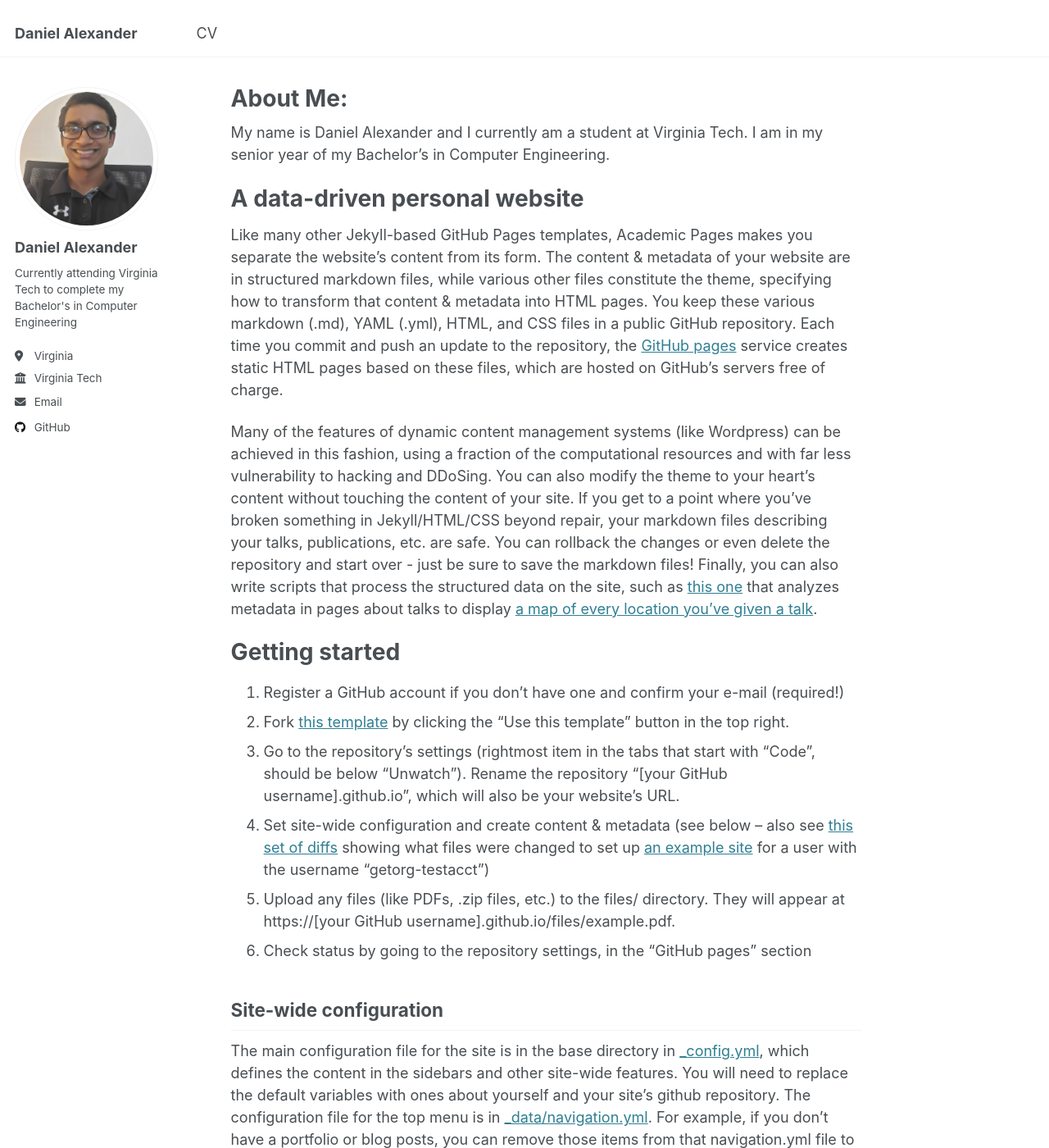
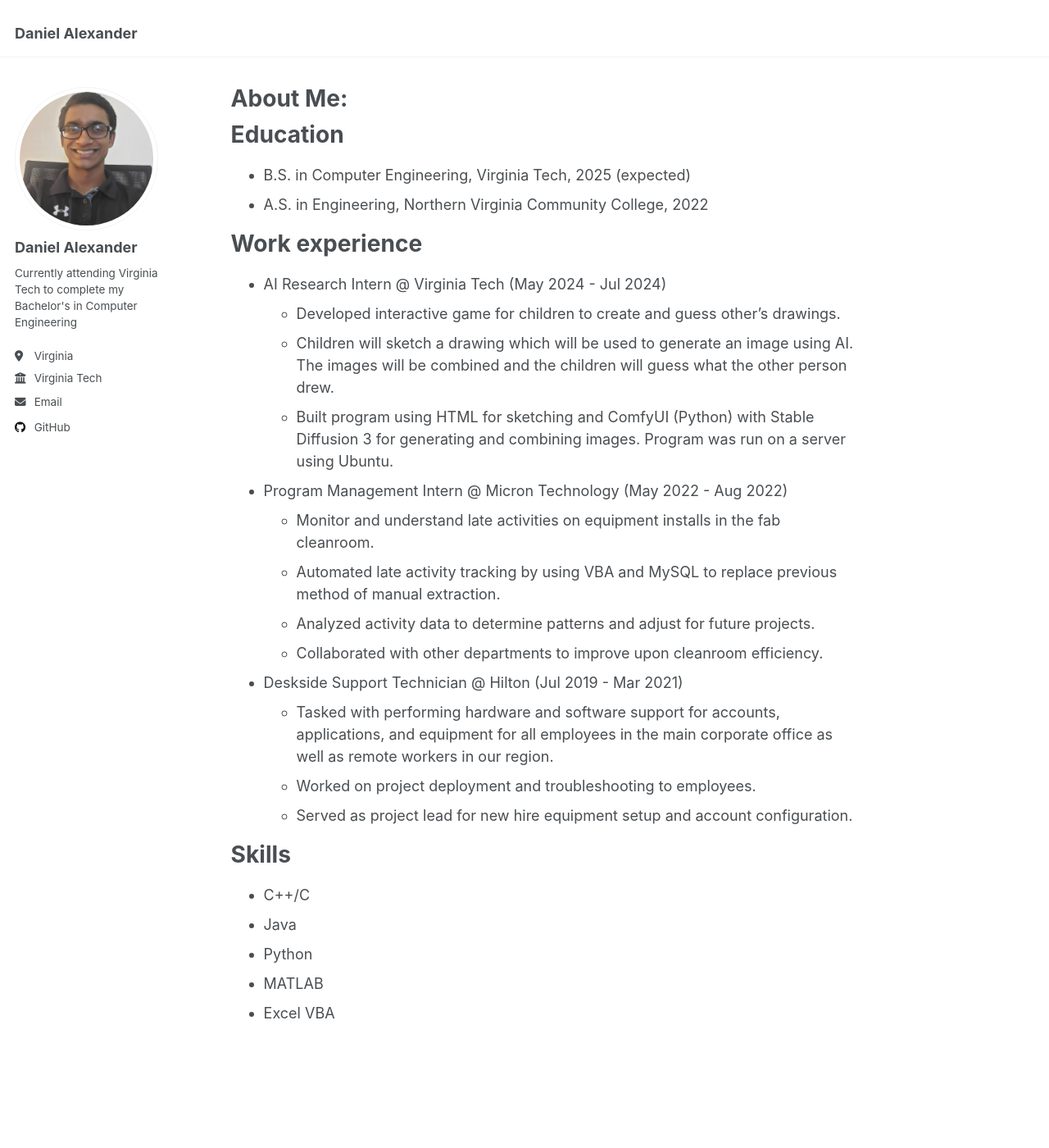
Before and after one commit to DanieAlexander/DanieAlexander.github.io, a Jekyll site: the page built from _pages/about.md, in a window 1280 px wide and 1400 px high. Shown: the whole window at 82% size. Built offline with Jekyll 4.4.1, drawn with Linux system fonts in a browser that asks for light colours; some of the changed text lies outside the part shown.

Commit message:
Updated CV and navigation

```diff
--- a/_data/navigation.yml
+++ b/_data/navigation.yml
@@ -20,8 +20,8 @@ main:
   #- title: "Blog Posts"
   #  url: /year-archive/
 
-  - title: "CV"
-    url: /cv/
+  #- title: "CV"
+  #  url: /cv/
 
   #- title: "Guide"
   #  url: /markdown/
--- a/_pages/about.md
+++ b/_pages/about.md
@@ -7,43 +7,35 @@ redirect_from:
   - /about.html
 ---
 
-My name is Daniel Alexander and I currently am a student at Virginia Tech. I am in my senior year of my Bachelor's in Computer Engineering.
+Education
+======
+* B.S. in Computer Engineering, Virginia Tech, 2025 (expected)
+* A.S. in Engineering, Northern Virginia Community College, 2022
 
-A data-driven personal website
+Work experience
 ======
-Like many other Jekyll-based GitHub Pages templates, Academic Pages makes you separate the website's content from its form. The content & metadata of your website are in structured markdown files, while various other files constitute the theme, specifying how to transform that content & metadata into HTML pages. You keep these various markdown (.md), YAML (.yml), HTML, and CSS files in a public GitHub repository. Each time you commit and push an update to the repository, the [GitHub pages](https://pages.github.com/) service creates static HTML pages based on these files, which are hosted on GitHub's servers free of charge.
+* AI Research Intern @ Virginia Tech (May 2024 - Jul 2024)
+  * Developed interactive game for children to create and guess other’s drawings.
+  * Children will sketch a drawing which will be used to generate an image using AI. The images will be combined
+and the children will guess what the other person drew.
+  * Built program using HTML for sketching and ComfyUI (Python) with Stable Diffusion 3 for generating and
+combining images. Program was run on a server using Ubuntu.
 
-Many of the features of dynamic content management systems (like Wordpress) can be achieved in this fashion, using a fraction of the computational resources and with far less vulnerability to hacking and DDoSing. You can also modify the theme to your heart's content without touching the content of your site. If you get to a point where you've broken something in Jekyll/HTML/CSS beyond repair, your markdown files describing your talks, publications, etc. are safe. You can rollback the changes or even delete the repository and start over - just be sure to save the markdown files! Finally, you can also write scripts that process the structured data on the site, such as [this one](https://github.com/academicpages/academicpages.github.io/blob/master/talkmap.ipynb) that analyzes metadata in pages about talks to display [a map of every location you've given a talk](https://academicpages.github.io/talkmap.html).
+* Program Management Intern @ Micron Technology (May 2022 - Aug 2022)
+  * Monitor and understand late activities on equipment installs in the fab cleanroom.
+  * Automated late activity tracking by using VBA and MySQL to replace previous method of manual extraction.
+  * Analyzed activity data to determine patterns and adjust for future projects.
+  * Collaborated with other departments to improve upon cleanroom efficiency.
 
-Getting started
+* Deskside Support Technician @ Hilton (Jul 2019 - Mar 2021)
+  * Tasked with performing hardware and software support for accounts, applications, and equipment for all employees in the main corporate office as well as remote workers in our region.
+  * Worked on project deployment and troubleshooting to employees.
+  * Served as project lead for new hire equipment setup and account configuration.
+
+Skills
 ======
-1. Register a GitHub account if you don't have one and confirm your e-mail (required!)
-1. Fork [this template](https://github.com/academicpages/academicpages.github.io) by clicking the "Use this template" button in the top right.
-1. Go to the repository's settings (rightmost item in the tabs that start with "Code", should be below "Unwatch"). Rename the repository "[your GitHub username].github.io", which will also be your website's URL.
-1. Set site-wide configuration and create content & metadata (see below -- also see [this set of diffs](http://archive.is/3TPas) showing what files were changed to set up [an example site](https://getorg-testacct.github.io) for a user with the username "getorg-testacct")
-1. Upload any files (like PDFs, .zip files, etc.) to the files/ directory. They will appear at https://[your GitHub username].github.io/files/example.pdf.
-1. Check status by going to the repository settings, in the "GitHub pages" section
-
-Site-wide configuration
-------
-The main configuration file for the site is in the base directory in [_config.yml](https://github.com/academicpages/academicpages.github.io/blob/master/_config.yml), which defines the content in the sidebars and other site-wide features. You will need to replace the default variables with ones about yourself and your site's github repository. The configuration file for the top menu is in [_data/navigation.yml](https://github.com/academicpages/academicpages.github.io/blob/master/_data/navigation.yml). For example, if you don't have a portfolio or blog posts, you can remove those items from that navigation.yml file to remove them from the header.
-
-Create content & metadata
-------
-For site content, there is one markdown file for each type of content, which are stored in directories like _publications, _talks, _posts, _teaching, or _pages. For example, each talk is a markdown file in the [_talks directory](https://github.com/academicpages/academicpages.github.io/tree/master/_talks). At the top of each markdown file is structured data in YAML about the talk, which the theme will parse to do lots of cool stuff. The same structured data about a talk is used to generate the list of talks on the [Talks page](https://academicpages.github.io/talks), each [individual page](https://academicpages.github.io/talks/2012-03-01-talk-1) for specific talks, the talks section for the [CV page](https://academicpages.github.io/cv), and the [map of places you've given a talk](https://academicpages.github.io/talkmap.html) (if you run this [python file](https://github.com/academicpages/academicpages.github.io/blob/master/talkmap.py) or [Jupyter notebook](https://github.com/academicpages/academicpages.github.io/blob/master/talkmap.ipynb), which creates the HTML for the map based on the contents of the _talks directory).
-
-**Markdown generator**
-
-The repository includes [a set of Jupyter notebooks](https://github.com/academicpages/academicpages.github.io/tree/master/markdown_generator
-) that converts a CSV containing structured data about talks or presentations into individual markdown files that will be properly formatted for the Academic Pages template. The sample CSVs in that directory are the ones I used to create my own personal website at stuartgeiger.com. My usual workflow is that I keep a spreadsheet of my publications and talks, then run the code in these notebooks to generate the markdown files, then commit and push them to the GitHub repository.
-
-How to edit your site's GitHub repository
-------
-Many people use a git client to create files on their local computer and then push them to GitHub's servers. If you are not familiar with git, you can directly edit these configuration and markdown files directly in the github.com interface. Navigate to a file (like [this one](https://github.com/academicpages/academicpages.github.io/blob/master/_talks/2012-03-01-talk-1.md) and click the pencil icon in the top right of the content preview (to the right of the "Raw | Blame | History" buttons). You can delete a file by clicking the trashcan icon to the right of the pencil icon. You can also create new files or upload files by navigating to a directory and clicking the "Create new file" or "Upload files" buttons.
-
-Example: editing a markdown file for a talk
-![Editing a markdown file for a talk](/images/editing-talk.png)
-
-For more info
-------
-More info about configuring Academic Pages can be found in [the guide](https://academicpages.github.io/markdown/), the [growing wiki](https://github.com/academicpages/academicpages.github.io/wiki), and you can always [ask a question on GitHub](https://github.com/academicpages/academicpages.github.io/discussions). The [guides for the Minimal Mistakes theme](https://mmistakes.github.io/minimal-mistakes/docs/configuration/) (which this theme was forked from) might also be helpful.
+* C++/C
+* Java
+* Python
+* MATLAB
+* Excel VBA
```
Also changed, not shown: _data/authors.yml (+7 -7 lines).
